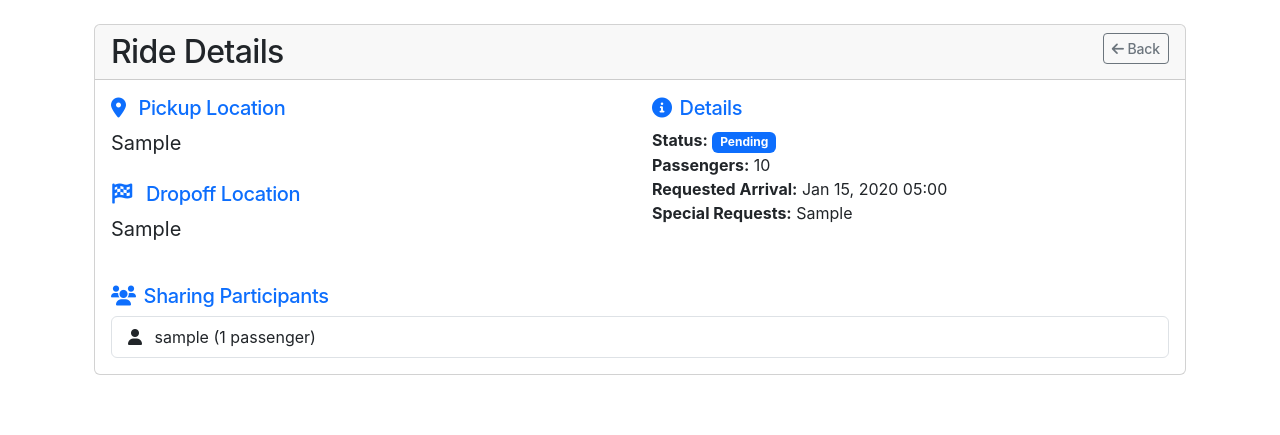
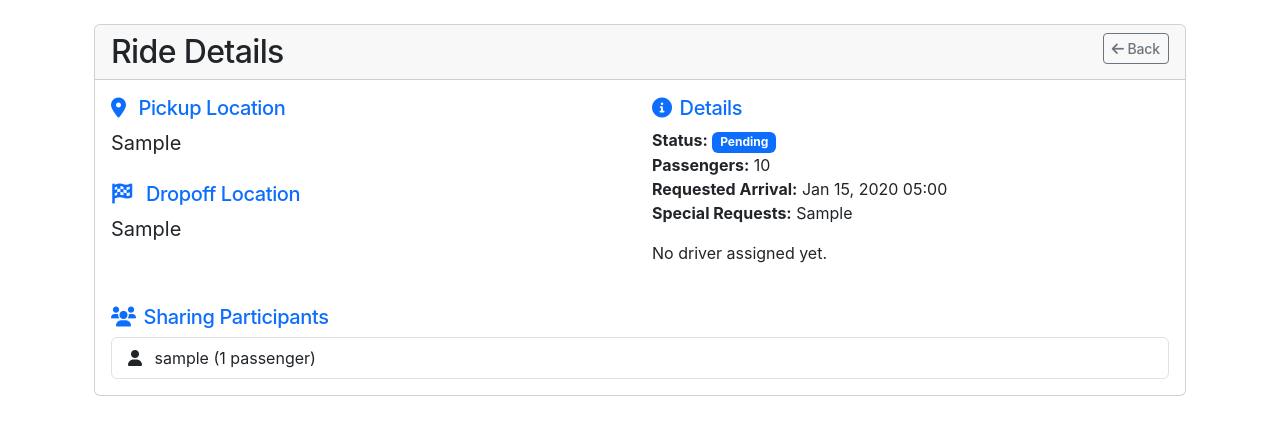
Before and after one commit to shenxingy/ride-sharing-service-webapp, a Django app: page /rider/ride/1/ in a window 1280 px wide. Shown: the part 56-491 px from the top of the page. Run offline with Django 5.2, Linux system fonts and the light colour scheme; a user stored in the database is signed in; tables that the repository leaves empty hold one stand-in row (values such as "Sample post"); some libraries are stand-ins or nearby versions.

Commit message:
rename dataset from vehicle to driver

```diff
--- a/docker-deploy/web-app/driver/forms.py
+++ b/docker-deploy/web-app/driver/forms.py
@@ -1,9 +1,9 @@
 from django import forms
-from .models import Vehicle
+from .models import Driver
 
 class VehicleRegistrationForm(forms.ModelForm):
     class Meta:
-        model = Vehicle
+        model = Driver
         fields = ['type', 'plate_number', 'max_passengers', 'special_info']
         widgets = {
             'special_info': forms.Textarea(attrs={'rows': 3}),
@@ -11,7 +11,7 @@ class VehicleRegistrationForm(forms.ModelForm):
 
 class VehicleUpdateForm(forms.ModelForm):
     class Meta:
-        model = Vehicle
+        model = Driver
         fields = ['type', 'plate_number', 'max_passengers', 'special_info']
         widgets = {
             'type': forms.TextInput(attrs={'class': 'form-control'}),
--- a/docker-deploy/web-app/driver/models.py
+++ b/docker-deploy/web-app/driver/models.py
@@ -2,7 +2,7 @@ from django.db import models
 from django.contrib.auth.models import User
 from django.core.validators import MinValueValidator, MaxValueValidator
 
-class Vehicle(models.Model):
+class Driver(models.Model):
     driver = models.OneToOneField(User, on_delete=models.CASCADE)
     type = models.CharField(max_length=50)
     plate_number = models.CharField(max_length=20)
--- a/docker-deploy/web-app/driver/templates/driver/dashboard.html
+++ b/docker-deploy/web-app/driver/templates/driver/dashboard.html
@@ -97,6 +97,7 @@
         </div>
     </div>
 
+    {% if not my_rides %}
     <div class="card shadow-sm">
         <div class="card-header bg-info text-white">
             <h5 class="card-title mb-0"><i class="fas fa-list me-2"></i>Available Ride Requests</h5>
@@ -147,5 +148,6 @@
             {% endif %}
         </div>
     </div>
+    {% endif %}
 </div>
 {% endblock %}
--- a/docker-deploy/web-app/driver/tests.py
+++ b/docker-deploy/web-app/driver/tests.py
@@ -1,7 +1,7 @@
 from django.test import TestCase, Client
 from django.contrib.auth.models import User
 from django.urls import reverse
-from .models import Vehicle
+from .models import Driver
 from rider.models import Ride
 
 class DriverTests(TestCase):
--- a/docker-deploy/web-app/rider/models.py
+++ b/docker-deploy/web-app/rider/models.py
@@ -1,6 +1,6 @@
 from django.db import models
 from django.contrib.auth.models import User
-from driver.models import Vehicle
+from driver.models import Driver
 from django.core.validators import MinValueValidator, MaxValueValidator
 
 class Ride(models.Model):
@@ -19,12 +19,12 @@ class Ride(models.Model):
     )
     special_request = models.TextField(blank=True)
     status = models.CharField(max_length=20, choices=STATUS_CHOICES, default='PENDING')
-    vehicle = models.ForeignKey(Vehicle, on_delete=models.SET_NULL, null=True, blank=True) # no yet
     allow_sharing = models.BooleanField(default=False)
     total_passengers = models.IntegerField(default=0)
     required_arrival_time = models.DateTimeField(null=True, blank=True)
     created_at = models.DateTimeField(auto_now_add=True)
     updated_at = models.DateTimeField(auto_now=True)
+    driver = models.ForeignKey(Driver, on_delete=models.SET_NULL, null=True, blank=True, related_name="rides_driven")
 
     def __str__(self):
         return f"Ride from {self.pickup_location} to {self.dropoff_location}"
--- a/docker-deploy/web-app/rider/templates/rider/ride_detail.html
+++ b/docker-deploy/web-app/rider/templates/rider/ride_detail.html
@@ -36,6 +36,12 @@
                         <li><strong>Requested Arrival:</strong> {{ ride.required_arrival_time|date:"M j, Y H:i" }}</li>
                         <li><strong>Special Requests:</strong> {{ ride.special_request|default:"None" }}</li>
                     </ul>
+                    {% if ride.status == "CONFIRMED" and ride.driver %}
+                        <p>Assigned Driver: {{ ride.driver.user.username }}</p>
+                        <p>Vehicle: {{ ride.driver.vehicle_details }}</p>
+                    {% else %}
+                        <p>No driver assigned yet.</p>
+                    {% endif %}
                 </div>
             </div>
 
--- a/docker-deploy/web-app/rider/urls.py
+++ b/docker-deploy/web-app/rider/urls.py
@@ -1,5 +1,5 @@
 from django.urls import path
-from .views import request_ride, get_eta, rider_dashboard, edit_ride, cancel_ride,RideDetailView
+from .views import request_ride, get_eta, rider_dashboard, edit_ride, cancel_ride, RideDetailView
 
 urlpatterns = [
     path("request/", request_ride, name="request_ride"),
--- a/docker-deploy/web-app/rider/views.py
+++ b/docker-deploy/web-app/rider/views.py
@@ -161,15 +161,17 @@ def request_ride(request):
 
 @login_required
 def edit_ride(request, ride_id):
-    """Allows users to modify their ride only if it is still PENDING."""
-    ride = get_object_or_404(Ride, id=ride_id, rider=request.user, status='PENDING')
+    """Prevents editing confirmed rides."""
+    ride = get_object_or_404(Ride, id=ride_id, rider=request.user)
+
+    if ride.status != 'PENDING':
+        messages.error(request, "You cannot edit a confirmed or completed ride.")
+        return redirect("rider_dashboard")
 
     if request.method == 'POST':
         form = RideRequestForm(request.POST, instance=ride)
         if form.is_valid():
             form.save()
-            ride.total_passengers = form.cleaned_data.get("passenger_count", 1)
-            ride.created_at = now()
             ride.updated_at = now()
             ride.save()
             messages.success(request, "Ride updated successfully.")
@@ -181,8 +183,7 @@ def edit_ride(request, ride_id):
 
     return render(request, 'rider/edit_ride.html', {
         'form': form,
-        'ride': ride,
-        "GOOGLE_MAPS_API_KEY": GOOGLE_MAPS_API_KEY  # Pass API key for map
+        'ride': ride
     })
 
 @login_required
@@ -314,8 +315,39 @@ class RideDetailView(LoginRequiredMixin, DetailView):
     context_object_name = 'ride'
 
     def get_queryset(self):
-        """Ensure users can only view their own rides or shared rides."""
         return Ride.objects.filter(
             Q(rider=self.request.user) |
             Q(shared_rides__rider=self.request.user)
         ).distinct()
+
+    def get_context_data(self, **kwargs):
+        context = super().get_context_data(**kwargs)
+        context["assigned_driver"] = self.object.driver
+        return context
+
+@login_required
+def confirm_ride(request, ride_id):
+    """Confirms a ride and assigns a driver."""
+    ride = get_object_or_404(Ride, id=ride_id, status='PENDING')
+
+    if ride.driver:  # If already assigned, prevent reassignment
+        messages.error(request, "This ride is already confirmed with a driver.")
+        return redirect("rider_dashboard")
+
+    available_driver = Driver.objects.filter(is_available=True).first()
+
+    if not available_driver:
+        messages.error(request, "No available drivers at the moment. Please try again later.")
+        return redirect("rider_dashboard")
+
+    # Assign the driver and update the ride status
+    ride.driver = available_driver
+    ride.status = 'CONFIRMED'
+    ride.save()
+
+    # Mark the driver as unavailable
+    available_driver.is_available = False
+    available_driver.save()
+
+    messages.success(request, f"Ride confirmed! Driver {available_driver.user.username} assigned.")
+    return redirect("rider_dashboard")
```
Also changed, not shown: docker-deploy/web-app/driver/views.py (+32 -30 lines), docker-deploy/web-app/driver/migrations/0002_rename_vehicle_driver.py (added), docker-deploy/web-app/rider/migrations/0004_remove_ride_vehicle_ride_driver.py (added).
